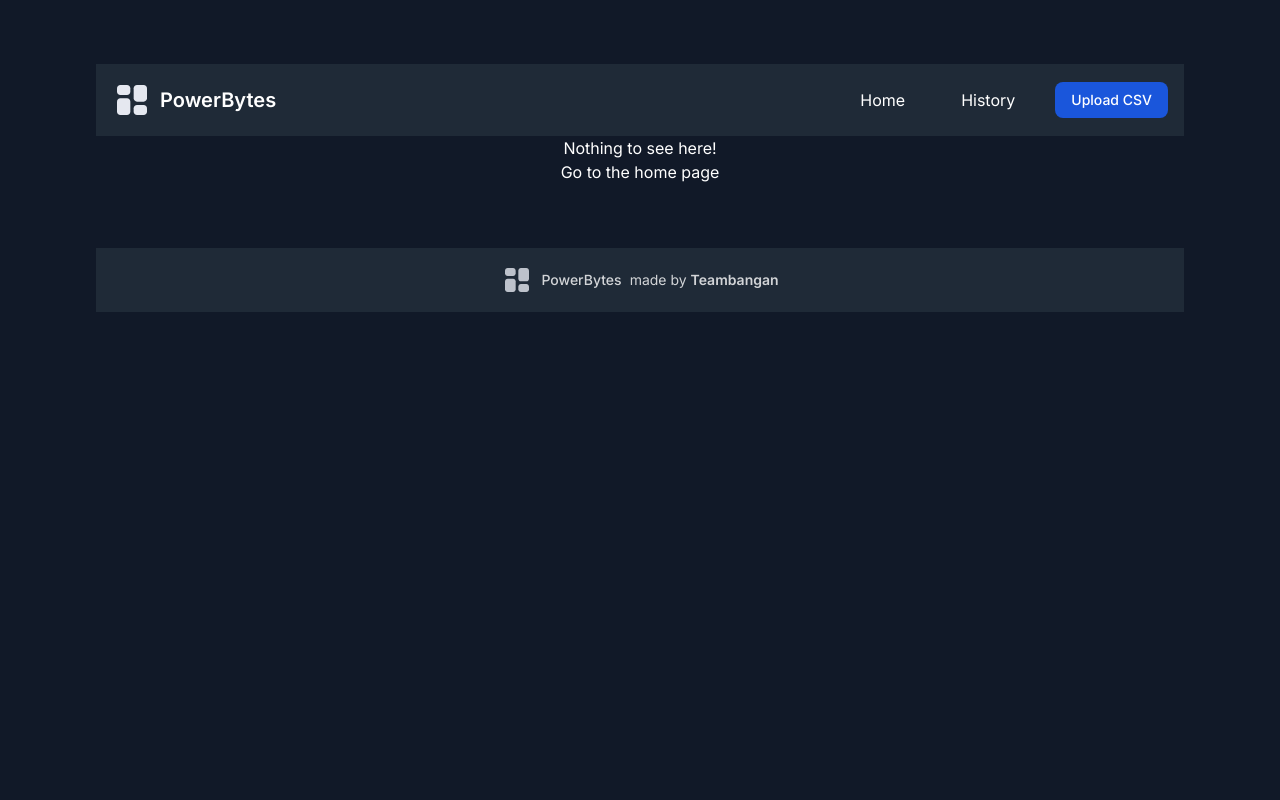
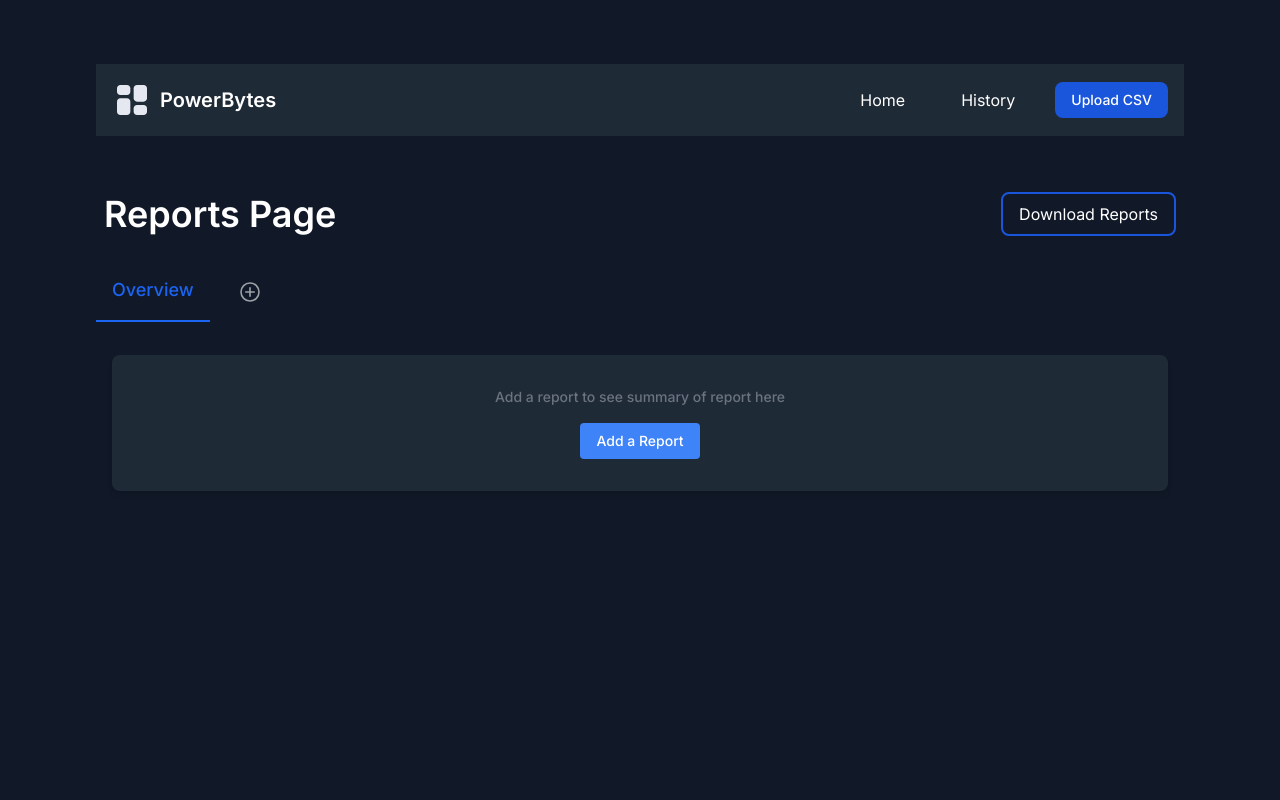
Before and after one commit to chaaals/da-project-frontend, a React (Vite) app: page /report in a window 1280 px wide. Shown: the top 800 px of the page. Built offline with nearby package versions, Linux system fonts and the light colour scheme.

Commit message:
View Report Page #12
Report page with dynamic tabs

```diff
--- a/src/App.jsx
+++ b/src/App.jsx
@@ -5,12 +5,14 @@ import Home from "./pages/Home";
 import NotFound from "./pages/NotFound";
 
 import "./App.css";
+import ReportPage from "./pages/ReportPage";
 
 function App() {
   return (
     <Routes>
       <Route path="/" element={<Layout />}>
         <Route index element={<Home />} />
+        <Route path="report" element={<ReportPage />} />
         {/* Add Other Routes */}
         <Route path="*" element={<NotFound />} />
       </Route>
--- /dev/null
+++ b/src/pages/ReportPage.jsx
@@ -0,0 +1,102 @@
+import React, { useState } from "react";
+
+// Header Component
+const Header = () => {
+  return (
+    <header className="flex justify-between items-center p-2 bg-transparent mt-12">
+      <div className="text-white text-4xl font-semibold">Reports Page</div>
+      {/* Made text bigger */}
+      <button className="bg-transparent text-white border-2 border-blue-700 px-4 py-2 rounded-lg hover:bg-blue-700 hover:text-white">
+        Download Reports
+      </button>
+    </header>
+  );
+};
+
+// Tab Component with Plus Sign and Dynamic Tab Functionality
+const Tabs = () => {
+  const [activeTab, setActiveTab] = useState("Overview");
+  const [tabs, setTabs] = useState([
+    { id: "Overview", content: "Add a report to see summary of report here" },
+  ]);
+
+  const handleTabClick = (tabId) => {
+    setActiveTab(tabId);
+  };
+
+  const handleAddTab = () => {
+    const newTabId = `Report ${tabs.length}`; // Unique ID for new tab
+    const newTab = { id: newTabId, content: `${newTabId} Content` };
+    setTabs([...tabs, newTab]);
+    setActiveTab(newTabId); // Set the newly added tab as the active tab
+  };
+
+  return (
+    <div className="text-sm font-medium text-center text-gray-500 dark:text-gray-400 dark:border-gray-700 mt-4">
+      <ul className="flex flex-wrap -mb-px">
+        {tabs.map((tab) => (
+          <li key={tab.id} className="me-2">
+            <a
+              href="#"
+              className={`inline-block p-4 border-b-2 ${
+                activeTab === tab.id
+                  ? "border-blue-600 text-blue-600"
+                  : "border-transparent text-gray-500 hover:text-gray-600 hover:border-gray-300"
+              } rounded-t-lg text-lg`}
+              onClick={() => handleTabClick(tab.id)}
+            >
+              {tab.id}
+            </a>
+          </li>
+        ))}
+        <li className="me-2">
+          <button
+            onClick={handleAddTab}
+            className="inline-block p-5 border-transparent"
+          >
+            <img
+              src="./images/circle-plus.svg"
+              alt="Add Tab"
+              className="w-6 h-6"
+            />
+          </button>
+        </li>
+      </ul>
+      {/* Display Content based on Active Tab */}
+      <div className="p-4 mt-4">
+        {tabs.map(
+          (tab) =>
+            activeTab === tab.id && (
+              <div key={tab.id}>
+                {tab.id === "Overview" ? (
+                  <div className="flex flex-col items-center bg-[#1F2A37] rounded-lg shadow-md p-8">
+                    <p>{tab.content}</p>
+                    <button
+                      onClick={handleAddTab}
+                      className="mt-4 bg-blue-500 text-white px-4 py-2 rounded"
+                    >
+                      Add a Report
+                    </button>
+                  </div>
+                ) : (
+                  tab.content
+                )}
+              </div>
+            )
+        )}
+      </div>
+    </div>
+  );
+};
+
+// ReportPage Component (Combining Everything)
+const ReportPage = () => {
+  return (
+    <div className="flex flex-col min-h-screen bg-transparent">
+      <Header />
+      <Tabs />
+    </div>
+  );
+};
+
+export default ReportPage;
```
Also changed, not shown: public/images/circle-plus.svg (added), src/components/AddReport.jsx (added).
